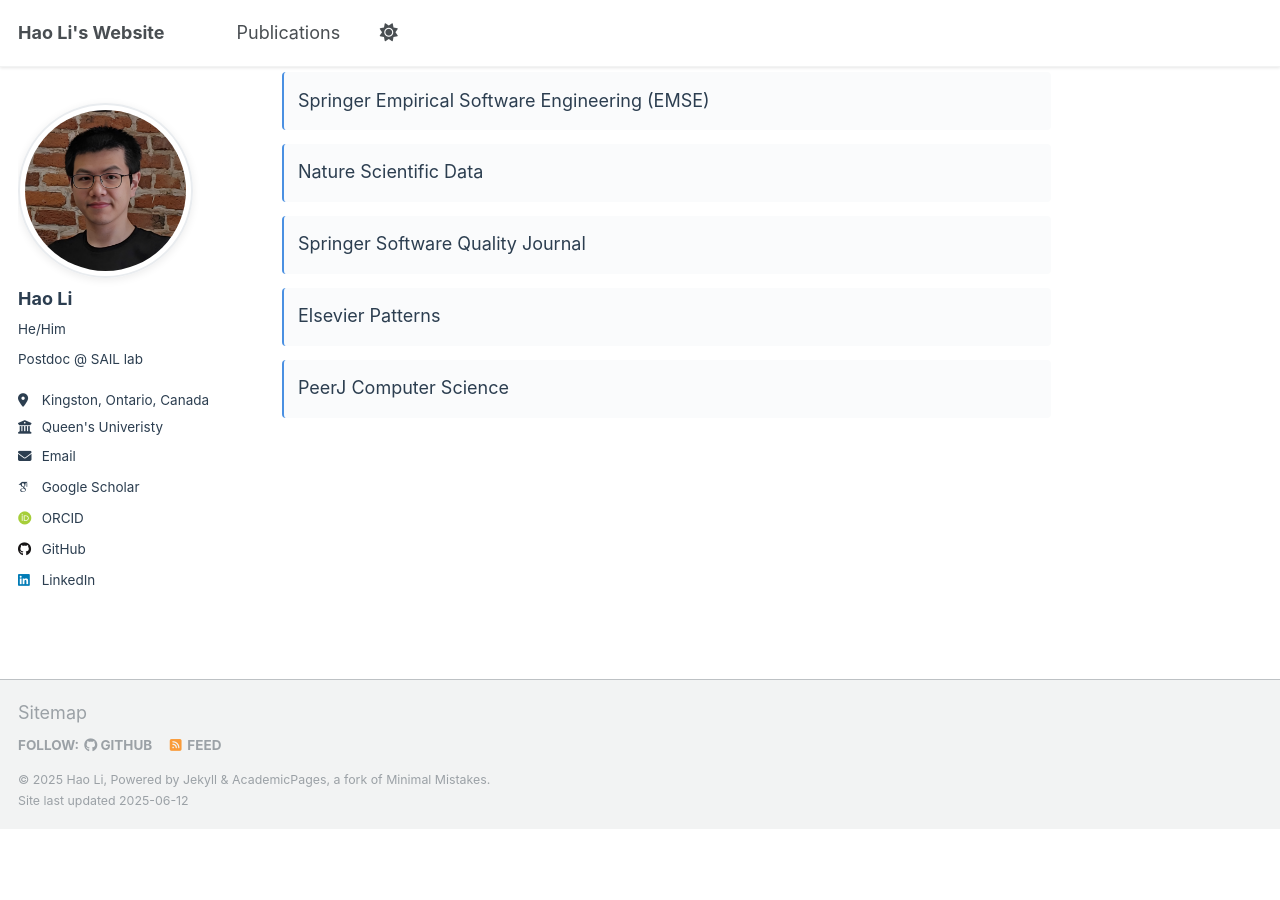
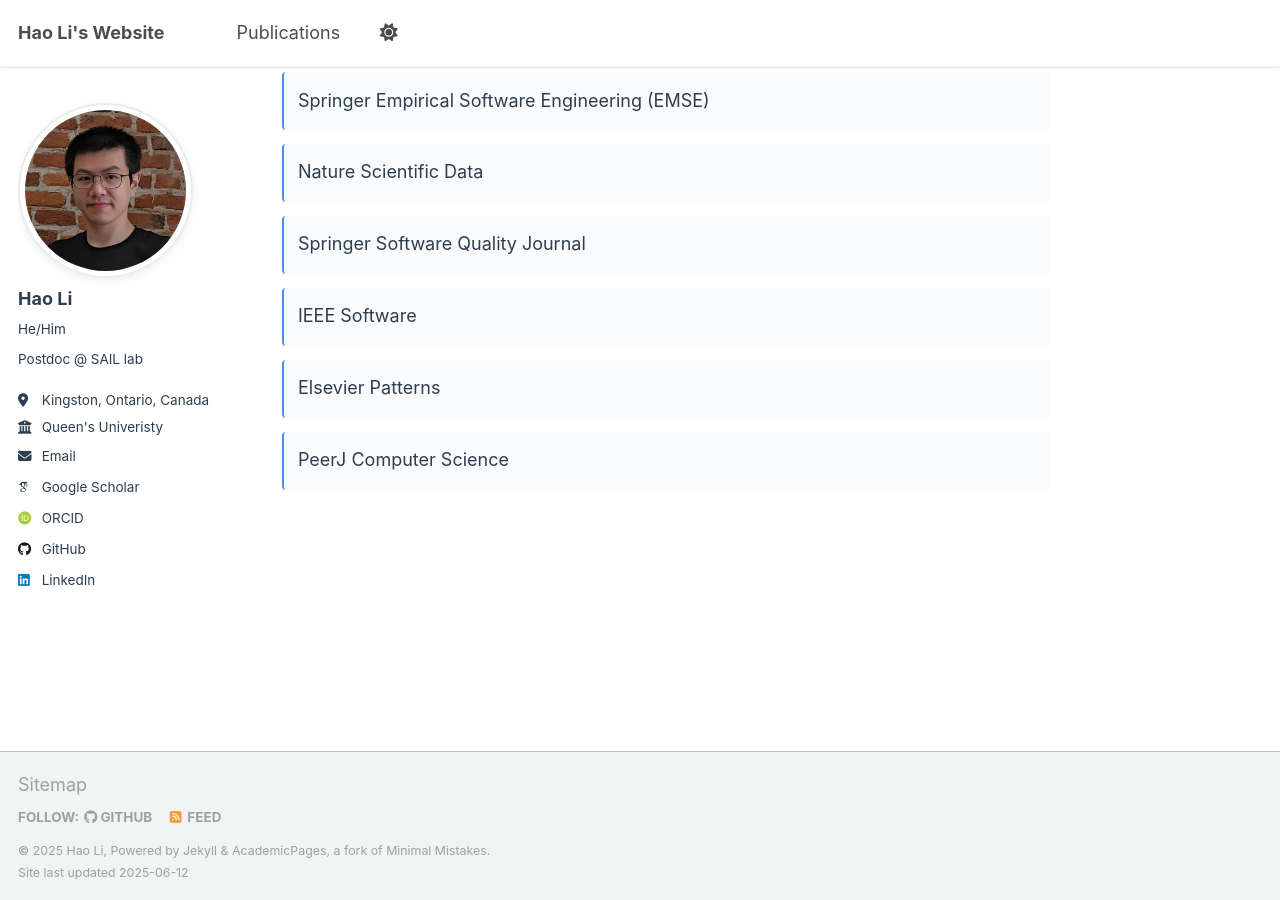
Before and after one commit to Leo-LiHao/Leo-LiHao.github.io, a Jekyll site: the page built from _pages/about.md, in a window 1280 px wide and 900 px high, scrolled down 3668 px. Built offline with Jekyll 4.4.1, drawn with Linux system fonts in a browser that asks for light colours; some web fonts are replaced; before the commit the page ends 4496 px from its top, so only the background shows below that.

Commit message:
added IEEE software review

```diff
--- a/_pages/about.md
+++ b/_pages/about.md
@@ -98,5 +98,6 @@ For the most up-to-date list of my publications, please see my [Google Scholar p
 - Springer Empirical Software Engineering (EMSE)
 - Nature Scientific Data
 - Springer Software Quality Journal
+- IEEE Software
 - Elsevier Patterns
 - PeerJ Computer Science
```
